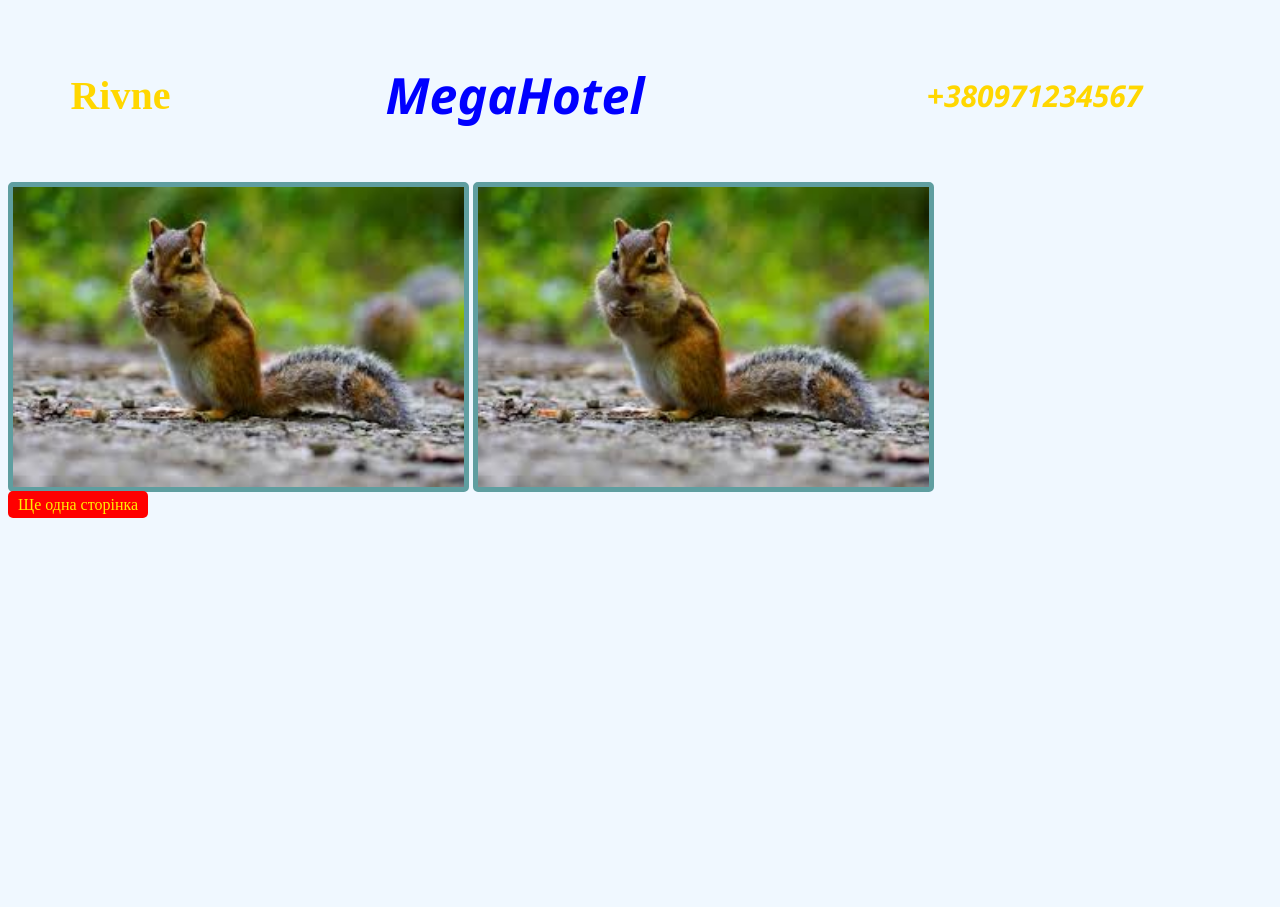
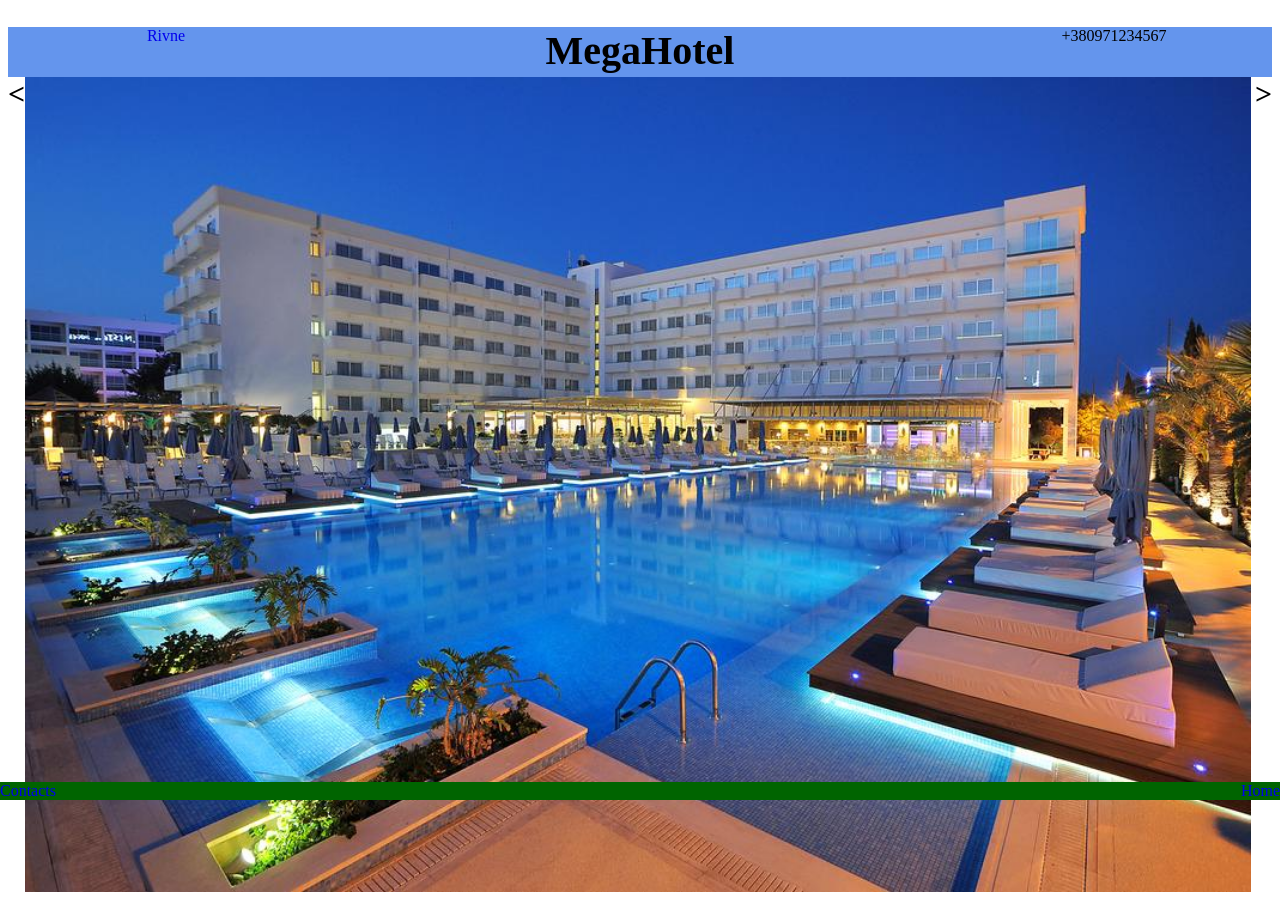
Before and after one commit to yurkiss23/site, a plain HTML site: page index.html in a window 1280 px wide. Before the commit the page ends 800 px from the top, so only its background shows below. Drawn offline with Linux system fonts and the light colour scheme.

Commit message:
home commit

```diff
--- a/css/style.css
+++ b/css/style.css
@@ -1,5 +1,5 @@
 body{
-    background-color: aliceblue;
+    background-color: darkgray;
 }
 
 .header{
@@ -8,16 +8,18 @@ body{
 
 .header a.loc{
     color: gold;
-    font-size: 40px;
+    font-size: 30px;
     text-decoration: none;
 }
 
 .header a.loc:hover{
-    font-size: 42px;
+    font-size: 35px;
     background-color: aquamarine;
+    padding: 2px;
+    border-radius: 2px;
 }
 
-.header p.title{
+.header #title{
     font-size: 50px;
     font-family: 'Segoe UI', Tahoma, Geneva, Verdana, sans-serif;
     font-style: italic;
@@ -25,18 +27,19 @@ body{
     text-align: center;
 }
 
-.header p.phone{
-    font-size: 30px;
+.header #phone{
+    font-size: 25px;
     font-family: 'Segoe UI', Tahoma, Geneva, Verdana, sans-serif;
     font-style: italic;
     color: gold;
-    text-align: center;
 }
 
 .home-images img{
-    border: cadetblue solid 5px;
-    border-radius: 5px;
-    height: 300px;
+    /* padding: 6px;
+    background: #ff0000; */
+    /* border: cadetblue solid 5px; */
+    /* border-radius: 5px; */
+    width: 100%;
 }
 
 a.mybtn{
@@ -46,3 +49,22 @@ a.mybtn{
     text-decoration: none;
     border-radius: 5px;
 }
+
+.footer{
+    background-color: bisque;
+    width: 100%;
+    position: fixed;
+}
+
+.footer a.contacts{
+    color: gold;
+    font-size: 20px;
+    text-decoration: none;
+}
+
+.footer a.contacts:hover{
+    font-size: 22px;
+    background-color: chocolate;
+    padding: 2px;
+    border-radius: 2px;
+}
--- a/index.html
+++ b/index.html
@@ -5,27 +5,48 @@
     <meta name="viewport" content="width=device-width, initial-scale=1.0">
     <meta http-equiv="X-UA-Compatible" content="ie=edge">
     <title>MegaHotel</title>
-    <link rel="stylesheet" href="css/style.css">
+    <!-- <link rel="stylesheet" href="css/style.css"> -->
 </head>
 <body>
-    <table class="header">
+    <div class="header" style="background-color: cornflowerblue; height: 50px;">
+        <div class="side" style="text-align: center">
+            <a class="loc" style="vertical-align: bottom; float: left; width: 25%; text-decoration: none" href="https://www.google.com.ua/maps/place/%D0%A0%D1%96%D0%B2%D0%BD%D0%B5,+%D0%A0%D1%96%D0%B2%D0%BD%D0%B5%D0%BD%D1%81%D1%8C%D0%BA%D0%B0+%D0%BE%D0%B1%D0%BB%D0%B0%D1%81%D1%82%D1%8C/@50.6110633,26.209564,13z/data=!3m1!4b1!4m5!3m4!1s0x472f6caa2d7c89d7:0x27481abdbc4e484!8m2!3d50.6199!4d26.251617?hl=uk&authuser=0">Rivne</a>
+            <a class="phone" style="float: right; width: 25%">+380971234567</a>
+            <h1 style="text-align: center; font-size: 40px">MegaHotel</h1>
+        </div>
+    </div>
+
+    <!-- <p style="color:red">TEXT</p> -->
+    <div class="home-images" style="font-weight: bold; font-size: 30px; width: 100%">
+        <div style="float: left"><a href="#"></a><</div>
+        <div style="float: right"><a href="#"></a>></div>
+        <img src="images/home01.jpg" style="width: 97%" alt="hotel01">
+        <!-- <img src="images/Без названия.jpg" alt="тварина"> -->
+        <!-- <img src="images/Без названия.jpg" alt="тварина" height="200"> -->
+    </div>
+    <!-- <a class="mybtn" href="/one.html">Ще одна сторінка</a> -->
+    <div class="footer" style="position: fixed; left: 0; bottom: 0; background-color: darkgreen; width: 100%">
+        <div style="float: left">
+            <a id="contacts" style="text-decoration: none" href="contact.html">Contacts</a>
+        </div>
+        <div style="float: right">
+            <a id="home" style="text-decoration: none" href="index.html">Home</a>
+        </div>
+    </div>
+    <!-- <table class="footer">
         <tr>
             <th>
-                <a class="loc" href="https://www.google.com.ua/maps/place/%D0%A0%D1%96%D0%B2%D0%BD%D0%B5,+%D0%A0%D1%96%D0%B2%D0%BD%D0%B5%D0%BD%D1%81%D1%8C%D0%BA%D0%B0+%D0%BE%D0%B1%D0%BB%D0%B0%D1%81%D1%82%D1%8C/@50.6110633,26.209564,13z/data=!3m1!4b1!4m5!3m4!1s0x472f6caa2d7c89d7:0x27481abdbc4e484!8m2!3d50.6199!4d26.251617?hl=uk&authuser=0">Rivne</a>
+                <a class="contacts" href="/contacts.html">Contacts</a>
+                <p id="contacts" >Contacts</p>
+                <div class="contacts">
+                    <p class="phone">+380971234567</p>
+                    <p class="mail">megaHotel@gmail.com</p>
+                </div>
             </th>
             <th>
-                <p class="title">MegaHotel</p>
-            </th>
-            <th>
-                <p class="phone">+380971234567</p>
+                <a class="home" href="index.html">Home</a>
             </th>
         </tr>
-    </table>
-    <!-- <p style="color:red">TEXT</p> -->
-    <div class="home-images">
-        <img src="images/Без названия.jpg" alt="тварина">
-        <img src="images/Без названия.jpg" alt="тварина" height="200">
-    </div>
-    <a class="mybtn" href="/one.html">Ще одна сторінка</a>
+    </table> -->
 </body>
 </html>
```
Also changed, not shown: contacts.html (added), images/home01.jpg (added), images/home02.jpg (added).
